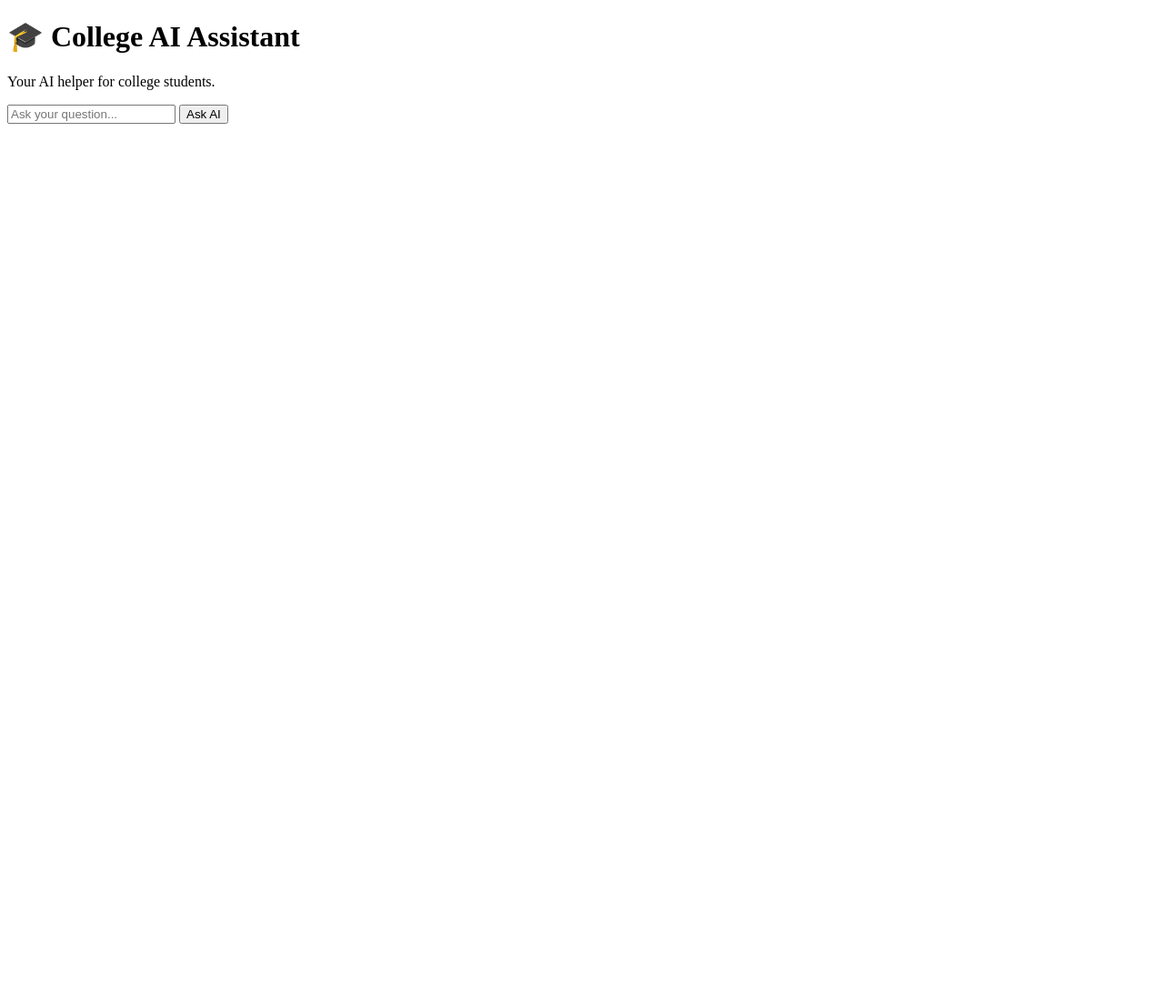
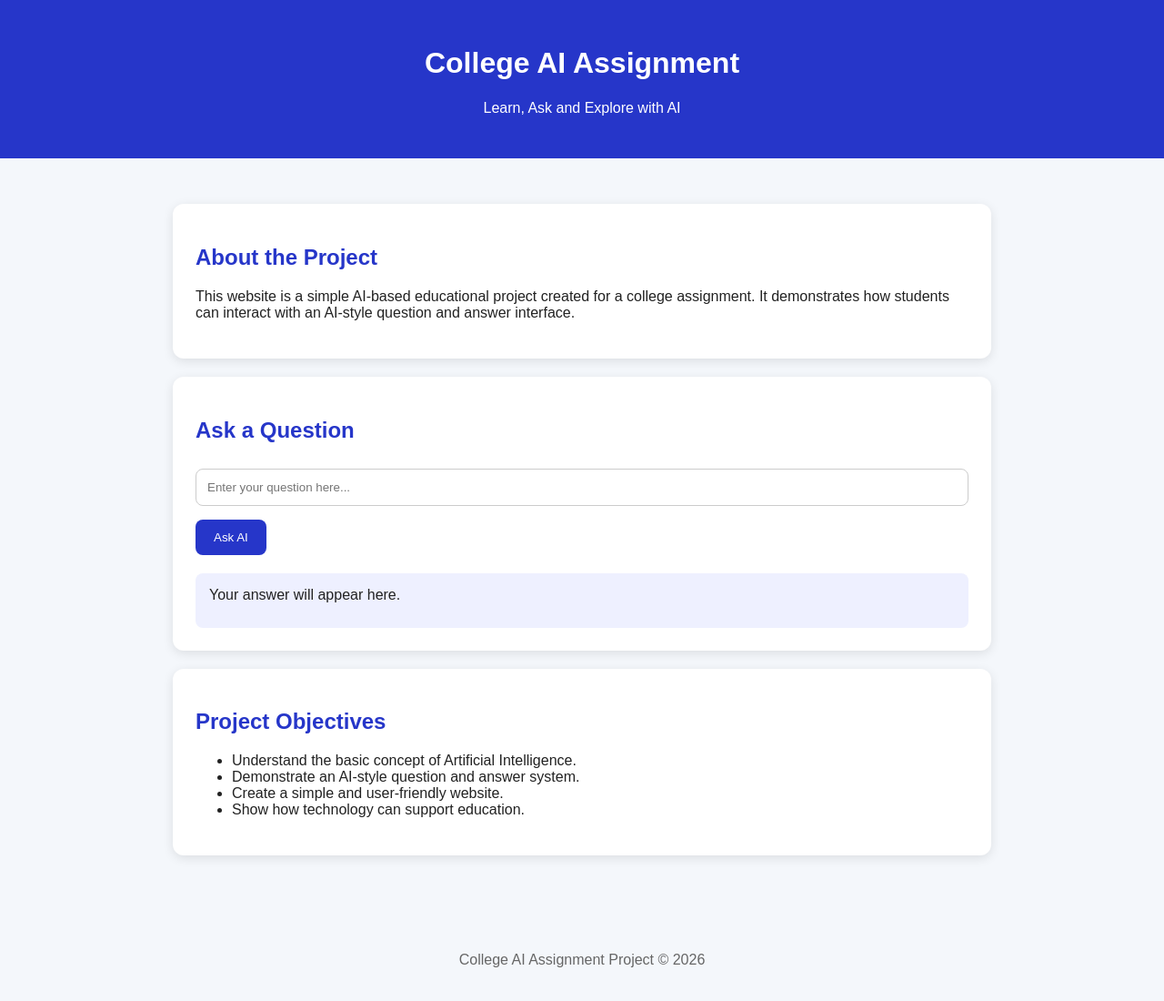
Before and after one commit to mohammedaiyan8073-jpg/college-ai-assistant, a plain HTML site: page index.html in a window 1280 px wide. Shown: the whole page at 91% size. Before the commit the page ends 800 px from the top, so only its background shows below. Drawn offline with Linux system fonts and the light colour scheme.

Commit message:
Update index.html

```diff
--- a/index.html
+++ b/index.html
@@ -1,31 +1,147 @@
 <!DOCTYPE html>
-<html>
+<html lang="en">
 <head>
-  <title>College AI Assistant</title>
+  <meta charset="UTF-8">
   <meta name="viewport" content="width=device-width, initial-scale=1.0">
+  <title>College AI Assignment</title>
+  <style>
+    body {
+      font-family: Arial, sans-serif;
+      margin: 0;
+      background: #f4f7fb;
+      color: #222;
+    }
+
+    header {
+      background: #2636c9;
+      color: white;
+      padding: 30px 20px;
+      text-align: center;
+    }
+
+    .container {
+      max-width: 900px;
+      margin: 30px auto;
+      padding: 20px;
+    }
+
+    .card {
+      background: white;
+      padding: 25px;
+      margin-bottom: 20px;
+      border-radius: 12px;
+      box-shadow: 0 3px 12px rgba(0,0,0,0.1);
+    }
+
+    h2 {
+      color: #2636c9;
+    }
+
+    input, textarea {
+      width: 100%;
+      padding: 12px;
+      margin-top: 8px;
+      margin-bottom: 15px;
+      border: 1px solid #ccc;
+      border-radius: 8px;
+      box-sizing: border-box;
+    }
+
+    button {
+      background: #2636c9;
+      color: white;
+      border: none;
+      padding: 12px 20px;
+      border-radius: 8px;
+      cursor: pointer;
+    }
+
+    button:hover {
+      background: #18259b;
+    }
+
+    #answer {
+      margin-top: 20px;
+      padding: 15px;
+      background: #eef0ff;
+      border-radius: 8px;
+      min-height: 30px;
+    }
+
+    footer {
+      text-align: center;
+      padding: 20px;
+      color: #666;
+    }
+  </style>
 </head>
+
 <body>
-  <h1>🎓 College AI Assistant</h1>
-  <p>Your AI helper for college students.</p>
 
-  <input id="question" type="text" placeholder="Ask your question...">
-  <button onclick="askAI()">Ask AI</button>
+  <header>
+    <h1>College AI Assignment</h1>
+    <p>Learn, Ask and Explore with AI</p>
+  </header>
 
-  <p id="answer"></p>
+  <div class="container">
+
+    <div class="card">
+      <h2>About the Project</h2>
+      <p>
+        This website is a simple AI-based educational project created
+        for a college assignment. It demonstrates how students can
+        interact with an AI-style question and answer interface.
+      </p>
+    </div>
+
+    <div class="card">
+      <h2>Ask a Question</h2>
+
+      <input
+        type="text"
+        id="question"
+        placeholder="Enter your question here..."
+      >
+
+      <button onclick="getAnswer()">Ask AI</button>
+
+      <div id="answer">
+        Your answer will appear here.
+      </div>
+    </div>
+
+    <div class="card">
+      <h2>Project Objectives</h2>
+      <ul>
+        <li>Understand the basic concept of Artificial Intelligence.</li>
+        <li>Demonstrate an AI-style question and answer system.</li>
+        <li>Create a simple and user-friendly website.</li>
+        <li>Show how technology can support education.</li>
+      </ul>
+    </div>
+
+  </div>
+
+  <footer>
+    <p>College AI Assignment Project © 2026</p>
+  </footer>
 
   <script>
-    function askAI() {
+    function getAnswer() {
       const question = document.getElementById("question").value;
+      const answer = document.getElementById("answer");
 
-      if (!question) {
-        document.getElementById("answer").innerText =
-          "Please enter a question.";
+      if (question.trim() === "") {
+        answer.innerHTML = "Please enter a question.";
         return;
       }
 
-      document.getElementById("answer").innerText =
-        "AI response will be connected in the next step.";
+      answer.innerHTML =
+        "AI Response: Your question is \"" +
+        question +
+        "\". This is a demonstration of an AI-style educational assistant.";
     }
   </script>
+
 </body>
 </html>
```
